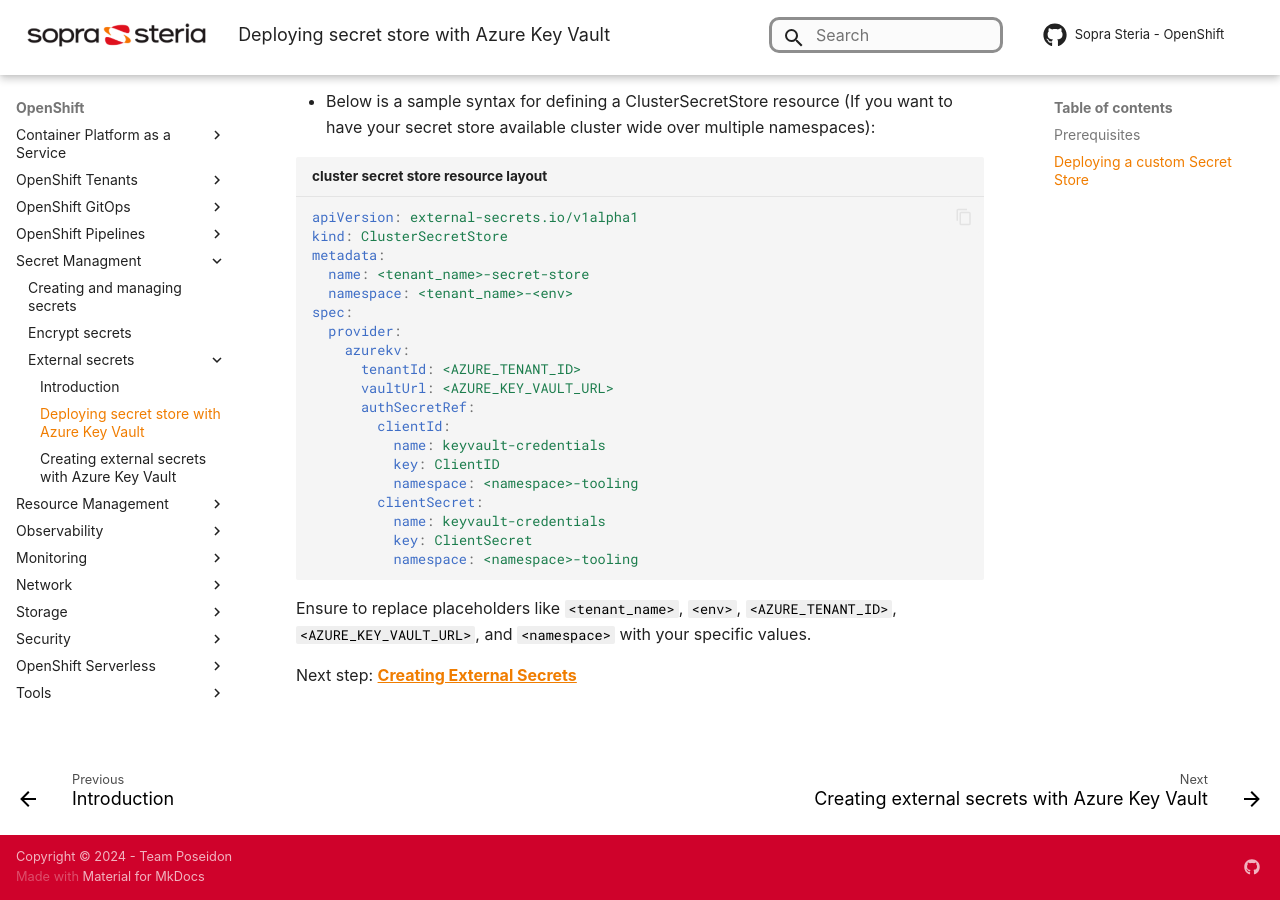
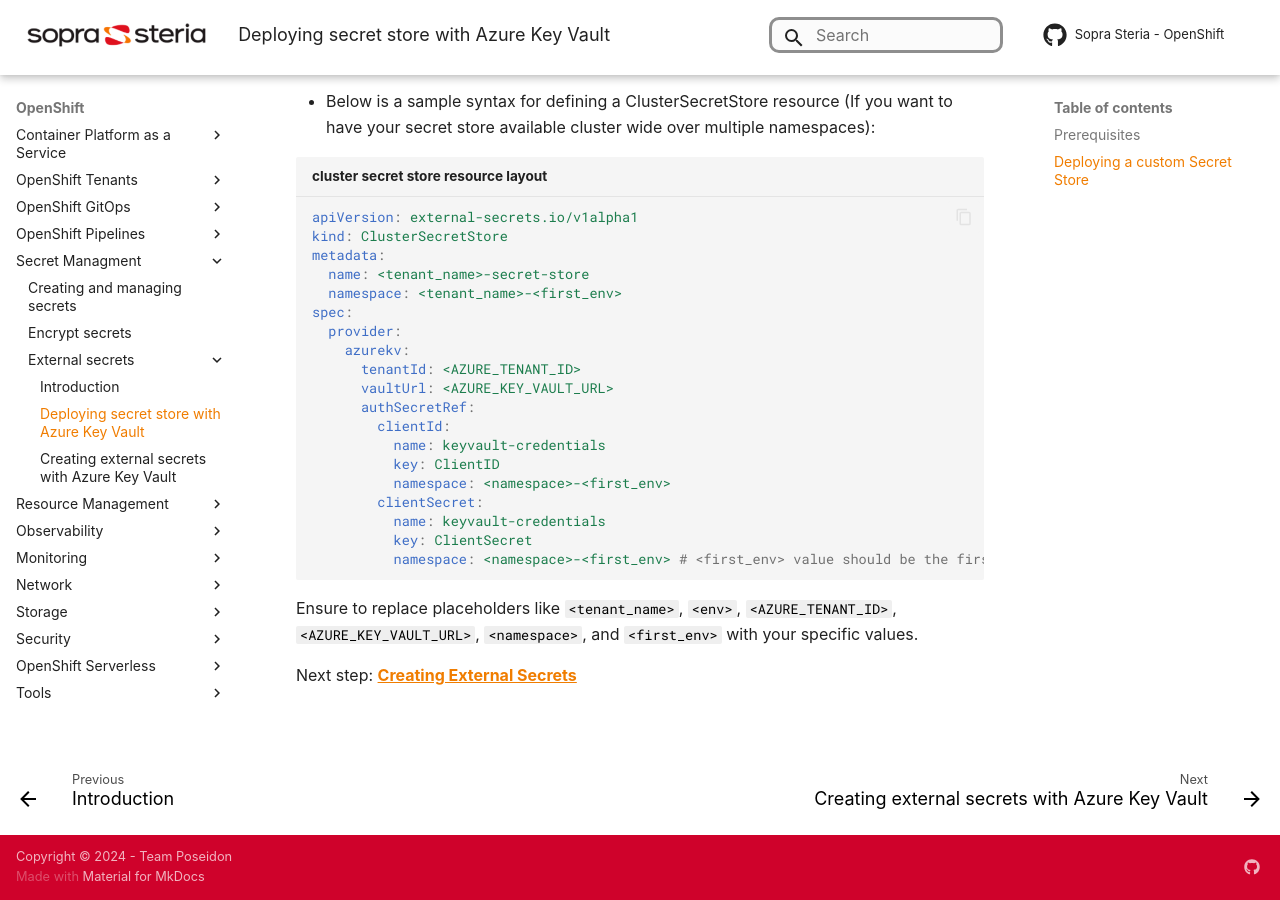
Before and after one commit to Sopra-Steria-Norge-Kubernetes/OpenShift, an MkDocs documentation site: the page built from docs/Secret Managment/External Secrets/configuration-secretstore.md, in a window 1280 px wide and 900 px high, scrolled down 1112 px. Built offline with MkDocs 1.6.1 and Material for MkDocs 9.7.7, drawn with Linux system fonts in a browser that asks for light colours; some web fonts are replaced; comment, search, counter and statistics services are not loaded.

Commit message:
added modification in secret managment file

````diff
--- a/docs/Secret Managment/External Secrets/configuration-secretstore.md
+++ b/docs/Secret Managment/External Secrets/configuration-secretstore.md
@@ -42,7 +42,7 @@
 kind: ClusterSecretStore
 metadata:
   name: <tenant_name>-secret-store
-  namespace: <tenant_name>-<env>
+  namespace: <tenant_name>-<first_env>
 spec:
   provider:
     azurekv:
@@ -52,14 +52,14 @@
         clientId:
           name: keyvault-credentials
           key: ClientID
-          namespace: <namespace>-tooling
+          namespace: <namespace>-<first_env>
         clientSecret:
           name: keyvault-credentials
           key: ClientSecret
-          namespace: <namespace>-tooling
+          namespace: <namespace>-<first_env> # <first_env> value should be the first element in the environments list in the tenant
 ```
 
-Ensure to replace placeholders like `<tenant_name>`, `<env>`, `<AZURE_TENANT_ID>`, `<AZURE_KEY_VAULT_URL>`, and `<namespace>` with your specific values.
+Ensure to replace placeholders like `<tenant_name>`, `<env>`, `<AZURE_TENANT_ID>`, `<AZURE_KEY_VAULT_URL>`, `<namespace>`, and `<first_env>` with your specific values.
 
 Next step: [**Creating External Secrets**](creating-external-secrets.md)
 
````
